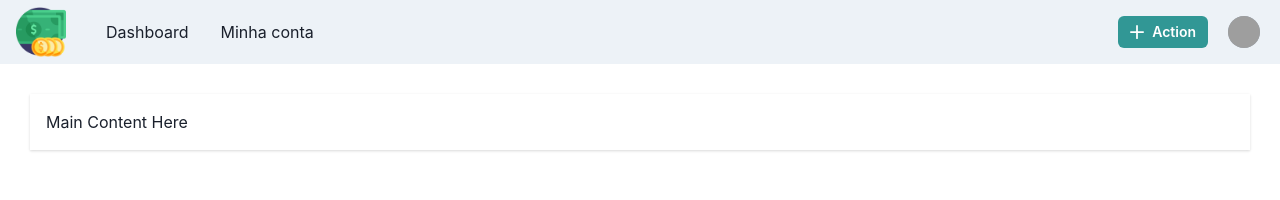
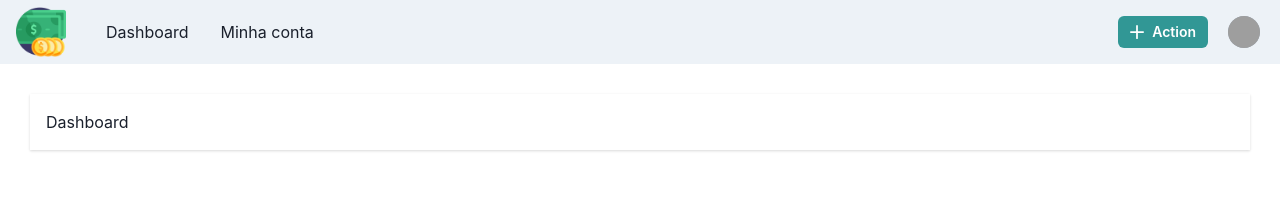
Before and after one commit to jonatasfl/dojo-testes, a React (Create React App) app: page / in a window 1280 px wide. Shown: the top 200 px of the page. Built offline with nearby package versions, Linux system fonts and the light colour scheme; grey boxes are pictures that could not be loaded.

Commit message:
add routes

```diff
--- a/package.json
+++ b/package.json
@@ -13,6 +13,7 @@
     "framer-motion": "^4",
     "react": "^17.0.2",
     "react-dom": "^17.0.2",
+    "react-router-dom": "^5.2.0",
     "react-scripts": "4.0.3",
     "web-vitals": "^1.0.1"
   },
--- a/src/App.js
+++ b/src/App.js
@@ -1,11 +1,14 @@
 import { ChakraProvider, Flex } from "@chakra-ui/react";
+import { BrowserRouter } from "react-router-dom"
 
 import Layout from "./Layout";
 
 function App() {
   return (
     <ChakraProvider>
-      <Layout />
+      <BrowserRouter>
+        <Layout />
+      </BrowserRouter>
     </ChakraProvider>
 
   );
--- a/src/Layout.js
+++ b/src/Layout.js
@@ -10,13 +10,13 @@ import {
   MenuButton,
   MenuList,
   MenuItem,
-  MenuDivider,
   useDisclosure,
   useColorModeValue,
   Stack,
 } from '@chakra-ui/react';
 import { HamburgerIcon, CloseIcon, AddIcon } from '@chakra-ui/icons';
 
+import Routes from './routes';
 import logo from "./assets/money.png";
 
 const Links = ['Dashboard', 'Minha conta'];
@@ -103,7 +103,9 @@ export default function MainLayout() {
       </Box>
 
       <Flex alignItems="center" justifyContent="center">
-        <Box w="100%" p={4} m={30} boxShadow="base">Main Content Here</Box>
+        <Box w="100%" p={4} m={30} boxShadow="base">
+          <Routes />
+        </Box>
       </Flex>
     </>
   );
--- /dev/null
+++ b/src/pages/Dashboard/index.js
@@ -0,0 +1,3 @@
+export default function DashboardPage() {
+  return <h1>Dashboard</h1>;
+}
--- /dev/null
+++ b/src/routes.js
@@ -0,0 +1,11 @@
+import { Switch, Route } from "react-router-dom";
+
+import DashboardPage from "./pages/Dashboard";
+
+export default function Routes() {
+  return (
+    <Switch>
+      <Route path="/" component={DashboardPage}/>
+    </Switch>
+  )
+}
```
Also changed, not shown: 2 other files (tests, documents, lock files or other folders).
